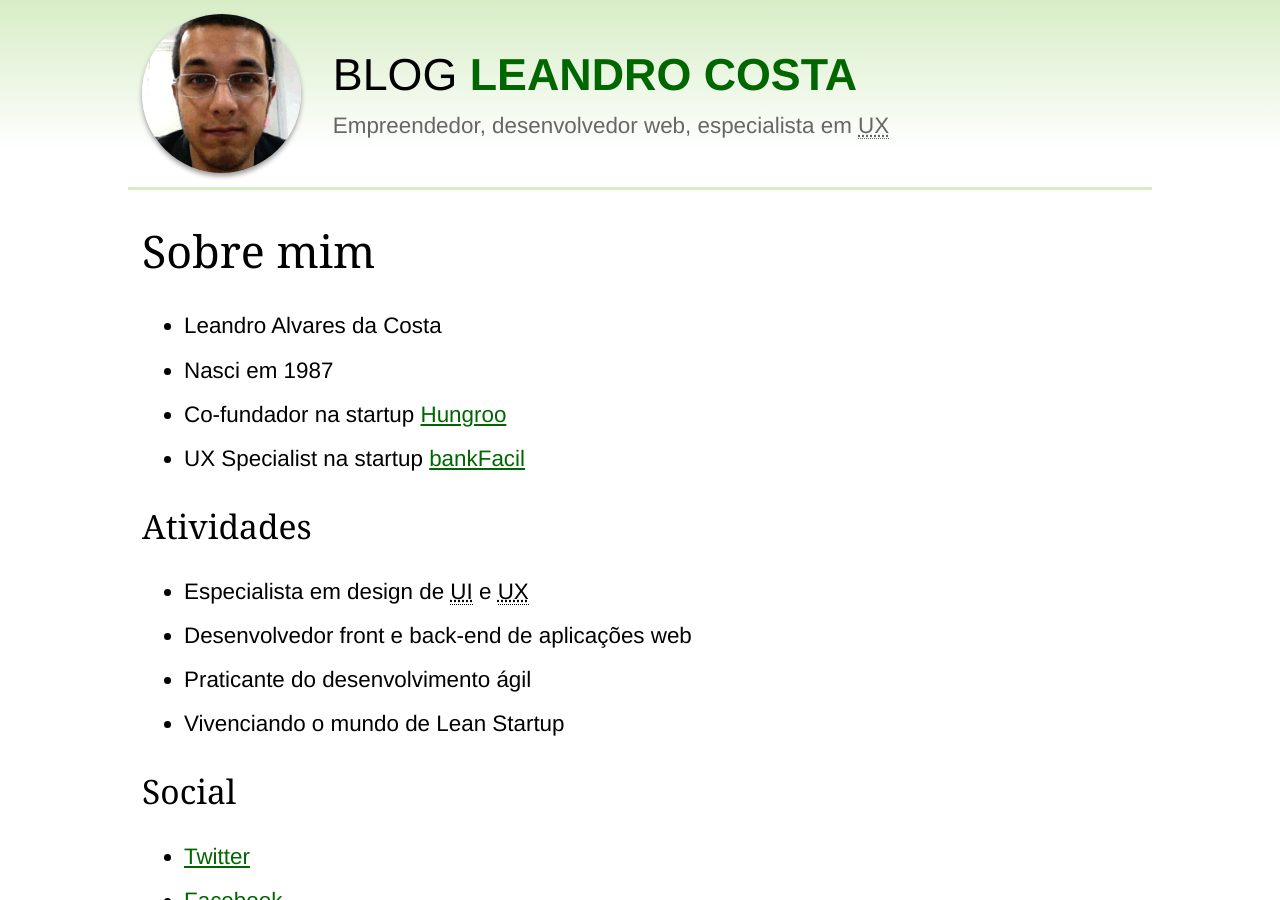
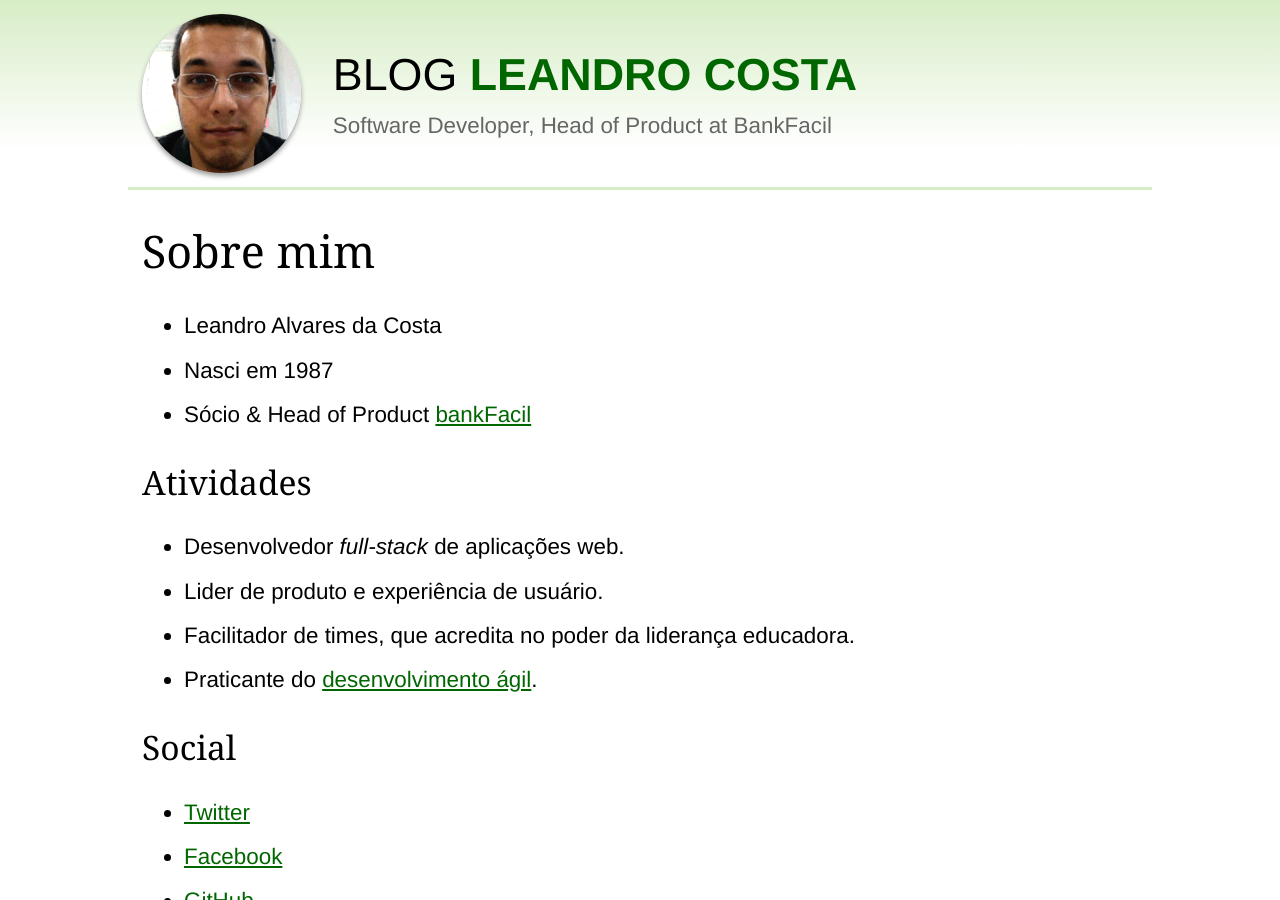
Before and after one commit to leandroadacosta/leandroadacosta.github.io, a Jekyll site: the page built from sobre/index.md, in a window 1280 px wide and 900 px high. Built offline with Jekyll 4.4.1, drawn with Linux system fonts in a browser that asks for light colours.

Commit message:
Update my profile.

```diff
--- a/_layouts/base.html
+++ b/_layouts/base.html
@@ -37,7 +37,7 @@
         <a href="{{ site.url }}/"><img src="{{ site.url }}/img/leandro-alvares-da-costa.png" alt="Leandro Alvares da Costa" class="header__avatar"></a>
         <div class="header__box">
           <h1 class="header__title">BLOG <a href="{{ site.url }}/" class="header__blog-name">LEANDRO COSTA</a></h1>
-          <p class="header__desc">Empreendedor, desenvolvedor web, especialista em <abbr title="User Experience" lang="en-US">UX</abbr></p>
+          <p class="header__desc">Software Developer, Head of Product at BankFacil</p>
         </div>
       </header>
       <main class="main" role="main">
--- a/sobre/index.md
+++ b/sobre/index.md
@@ -1,19 +1,18 @@
 ---
 layout: base
 title: Sobre
-description: Empreendedor e desenvolvedor web com foco no front-end. MBA c/ ênfase Gestão de Pessoas. Praticante do desenvolvimento ágil de software e Lean Startup.
+description: Software Developer, Head of Product at BankFacil.
 ---
 # Sobre mim
 * Leandro Alvares da Costa
 * Nasci em 1987
-* Co-fundador na startup [Hungroo](http://hungroo.com)
-* UX Specialist na startup [bankFacil](http://www.bankfacil.com.br)
+* Sócio & Head of Product [bankFacil](https://www.bankfacil.com.br)
 
 ## Atividades
-*	Especialista em design de <abbr title="User Interface" lang="en-US">UI</abbr> e <abbr title="User Experience" lang="en-US">UX</abbr>
-*	Desenvolvedor front e back-end de aplicações web
-*	Praticante do desenvolvimento ágil
-*	Vivenciando o mundo de Lean Startup
+*	Desenvolvedor <em>full-stack</em> de aplicações web.
+* Lider de produto e experiência de usuário.
+* Facilitador de times, que acredita no poder da liderança educadora.
+* Praticante do [desenvolvimento ágil](http://www.agilemanifesto.org/iso/ptbr/).
 
 ## Social
 * [Twitter](http://twitter.com/leandroadacosta)
```
